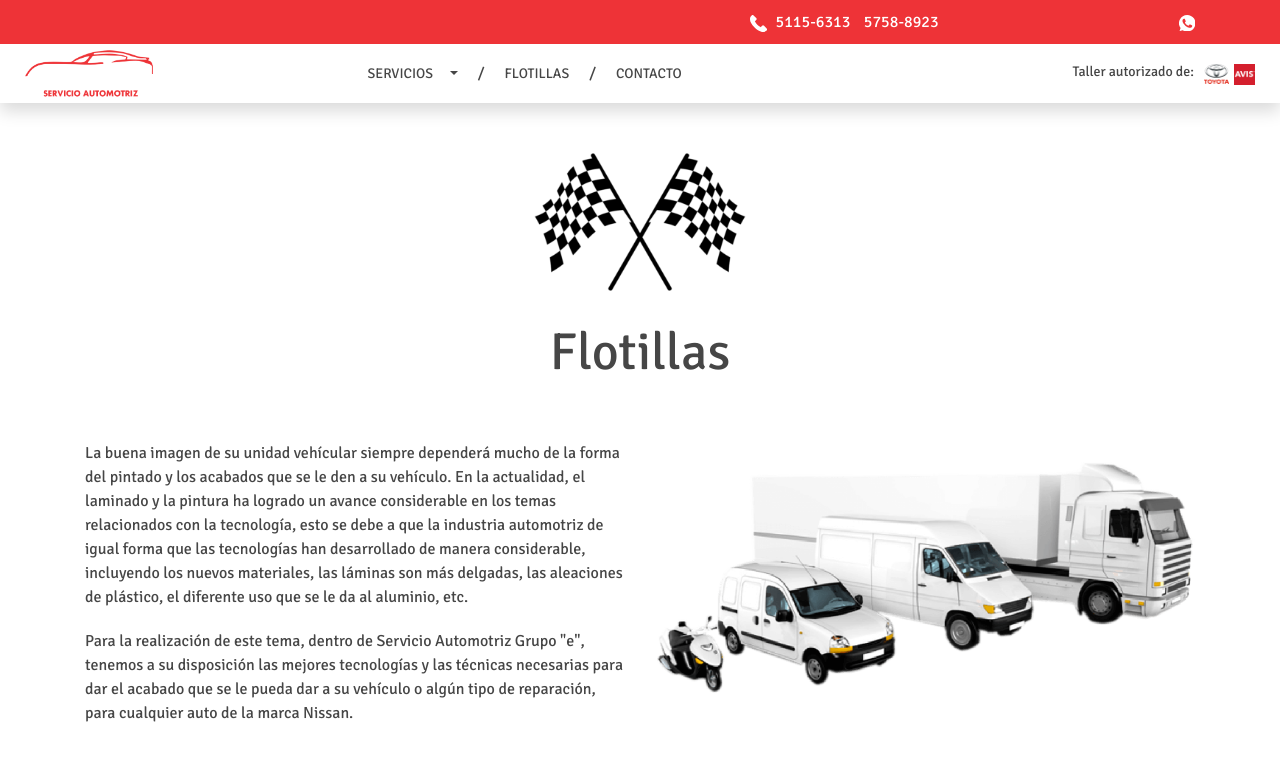
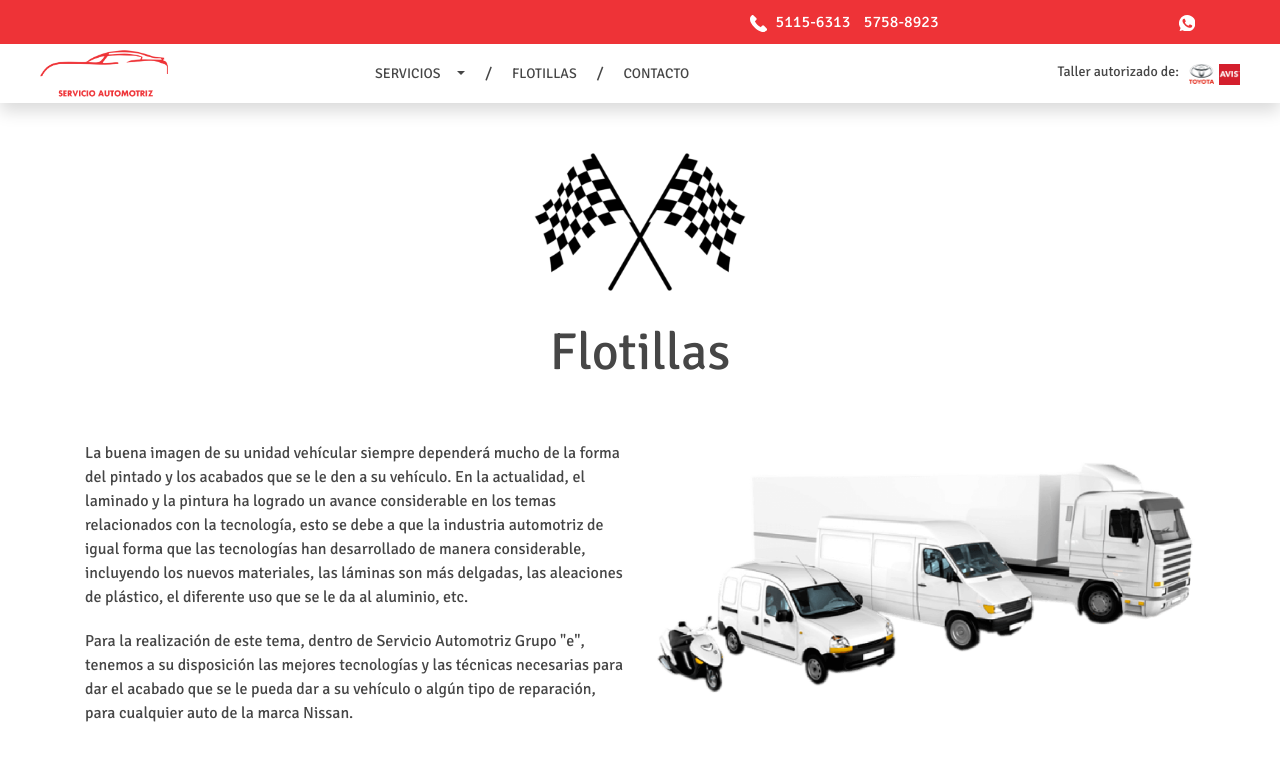
Before and after one commit to jorsyfm/Bonys-Automotriz, a website: page flotillas.html in a window 1280 px wide. Shown: the top 780 px of the page. Drawn offline with nearby package versions, Linux system fonts and the light colour scheme.

Commit message:
Remove Space Flotillas

```diff
--- a/flotillas.html
+++ b/flotillas.html
@@ -5,7 +5,7 @@
     <meta name="viewport" content="width=device-width, initial-scale=1.0">
     <meta http-equiv="X-UA-Compatible" content="ie=edge">
     <link rel="shortcut icon" href="img/icon.PNG"/>
-    <title>Bony's Automotriz</title>
+    <title>Bony's Automotriz | Servicio Automotriz para Flotillas</title>
     <link href="https://fonts.googleapis.com/css?family=Signika&display=swap" rel="stylesheet">
     <link rel="stylesheet" href="https://stackpath.bootstrapcdn.com/bootstrap/4.3.1/css/bootstrap.min.css" integrity="sha384-ggOyR0iXCbMQv3Xipma34MD+dH/1fQ784/j6cY/iJTQUOhcWr7x9JvoRxT2MZw1T" crossorigin="anonymous">
     <link rel="stylesheet" href="./css/glide.core.css">
@@ -40,7 +40,7 @@
                     </div>
                 </div>
             </div>
-            <div class="row align-items-center p-top-5 p-bottom-5">
+            <div class="row align-items-center p-top-5 p-bottom-5 m-0">
                 <div class="col-md-2 col-6 p-left-40">
                     <a href="index.html">
                         <img class="home-header-logo" src="./img/bonys-automotriz.png" alt="">
```
